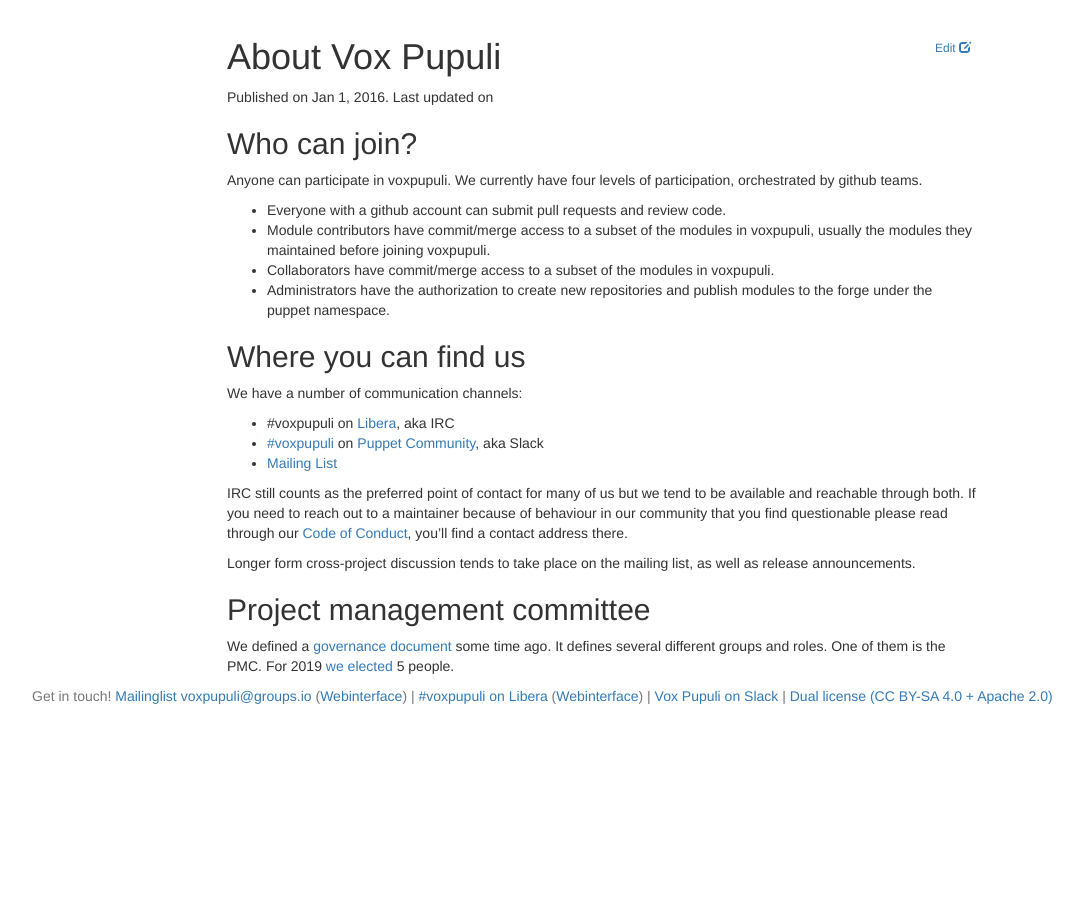
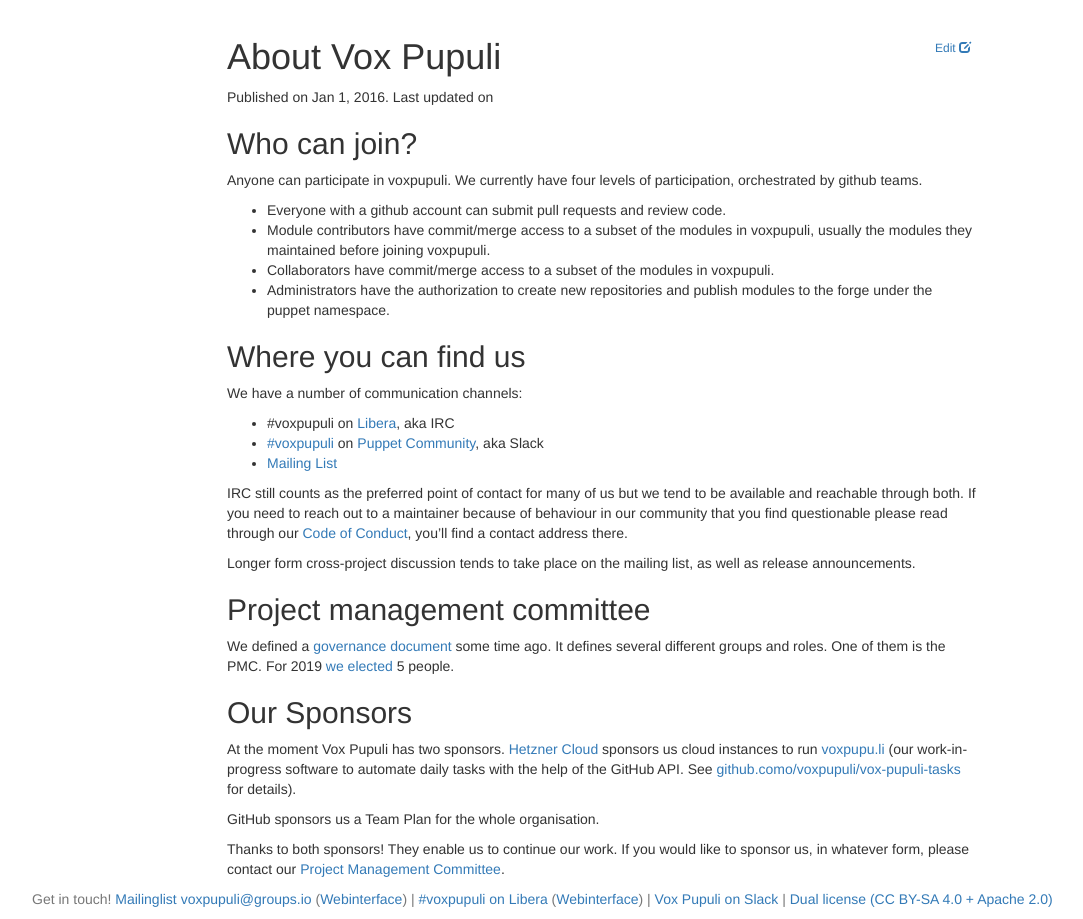
Before and after one commit to voxpupuli/voxpupuli.github.io, a Jekyll site: the page built from _docs/about_vox_pupuli.md, in a window 1280 px wide, cut to the strip 184-1103 px from the top of the page. Shown: the whole strip, without its empty margins (38-1121 px from the left). Built offline with Jekyll 4.4.1, drawn with Linux system fonts in a browser that asks for light colours; nearby versions of some CDN libraries; before the commit the page ends 900 px from its top, so only the background shows below that.

Commit message:
Enhance docs with a sponsors section

```diff
--- a/_docs/about_vox_pupuli.md
+++ b/_docs/about_vox_pupuli.md
@@ -43,3 +43,18 @@
 the PMC. For 2019 [we
 elected](https://voxpupuli.org/blog/2018/12/19/election-results-2019/) 5
 people.
+
+## Our Sponsors
+
+At the moment Vox Pupuli has two sponsors.
+[Hetzner Cloud](https://www.hetzner.com/cloud) sponsors us cloud instances to
+run [voxpupu.li](https://voxpupu.li/) (our work-in-progress software to
+automate daily tasks with the help of the GitHub API. See
+[github.como/voxpupuli/vox-pupuli-tasks](https://github.com/voxpupuli/vox-pupuli-tasks#vox-pupuli-tasks---the-webapp-for-community-management)
+for details).
+
+GitHub sponsors us a Team Plan for the whole organisation.
+
+Thanks to both sponsors! They enable us to continue our work. If you would like
+to sponsor us, in whatever form, please contact our
+[Project Management Committee](mailto:pmc@voxpupuli.org).
```
